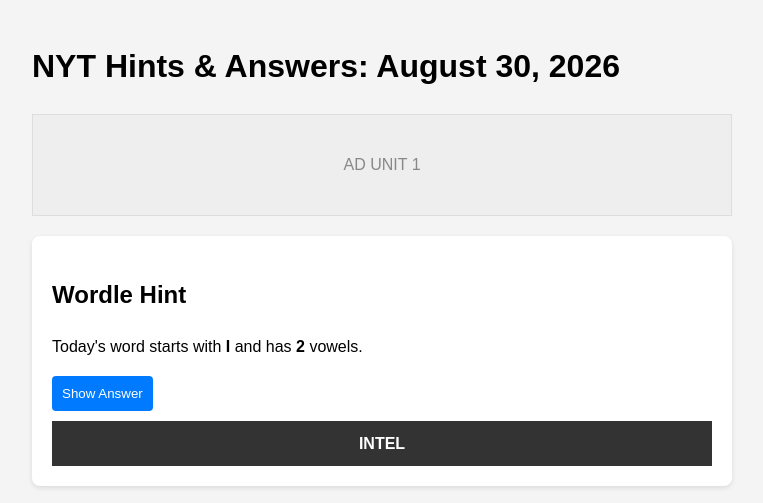
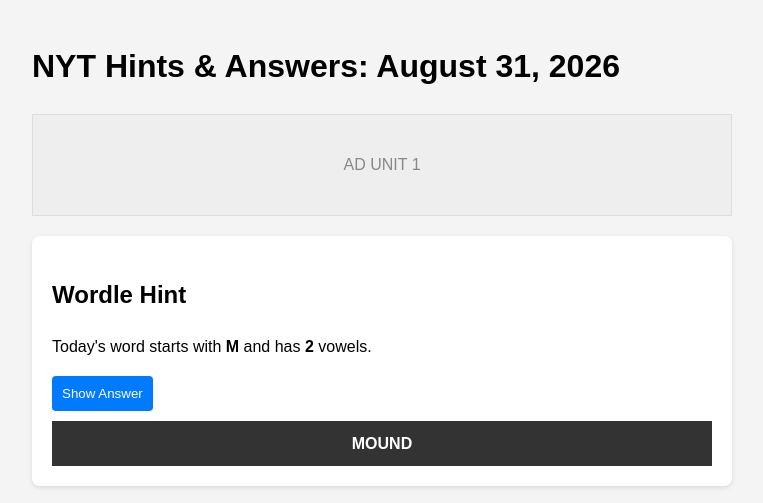
Before and after one commit to ff42992/daily-games-answers, a plain HTML site: page index.html in a window 1280 px wide. Both pictures are taken after a click on the button "Show Answer". Shown: the top 503 px of the page, without its empty margins (258-1021 px from the left). Drawn offline with Linux system fonts and the light colour scheme.

Commit message:
Updated for Mon Aug 31 05:23:52 UTC 2026

```diff
--- a/index.html
+++ b/index.html
@@ -4,7 +4,7 @@
     <head>
         <meta charset="UTF-8">
         <meta name="viewport" content="width=device-width, initial-scale=1.0">
-        <title>NYT Games Answers Today - August 30, 2026</title>
+        <title>NYT Games Answers Today - August 31, 2026</title>
         <style>
             body { font-family: sans-serif; line-height: 1.6; max-width: 700px; margin: auto; padding: 20px; background: #f4f4f4; }
             .card { background: white; padding: 20px; margin-bottom: 20px; border-radius: 8px; box-shadow: 0 2px 5px rgba(0,0,0,0.1); }
@@ -14,15 +14,15 @@
         </style>
     </head>
     <body>
-        <h1>NYT Hints & Answers: August 30, 2026</h1>
+        <h1>NYT Hints & Answers: August 31, 2026</h1>
 
         <div class="ad-box">AD UNIT 1</div>
 
         <div class="card">
             <h2>Wordle Hint</h2>
-            <p>Today's word starts with <strong>I</strong> and has <strong>2</strong> vowels.</p>
+            <p>Today's word starts with <strong>M</strong> and has <strong>2</strong> vowels.</p>
             <button onclick="document.getElementById('w').style.display='block'">Show Answer</button>
-            <div id="w" class="ans">INTEL</div>
+            <div id="w" class="ans">MOUND</div>
         </div>
 
         <div class="ad-box">AD UNIT 2</div>
```
